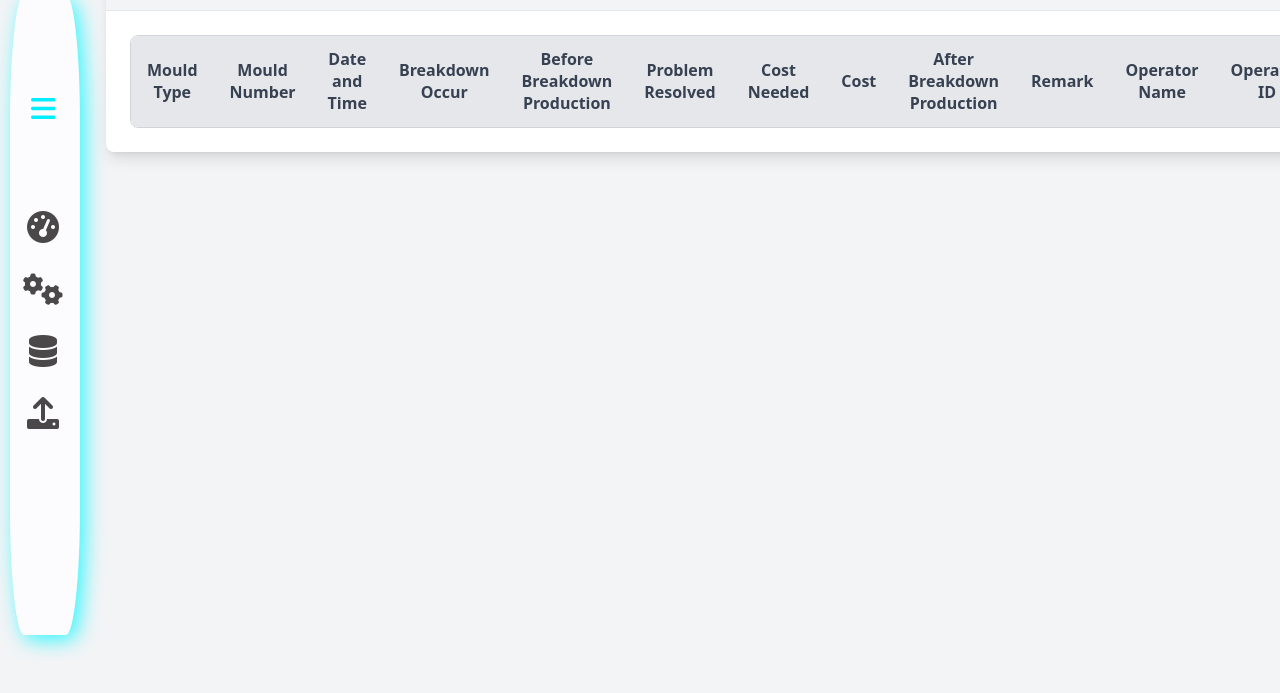
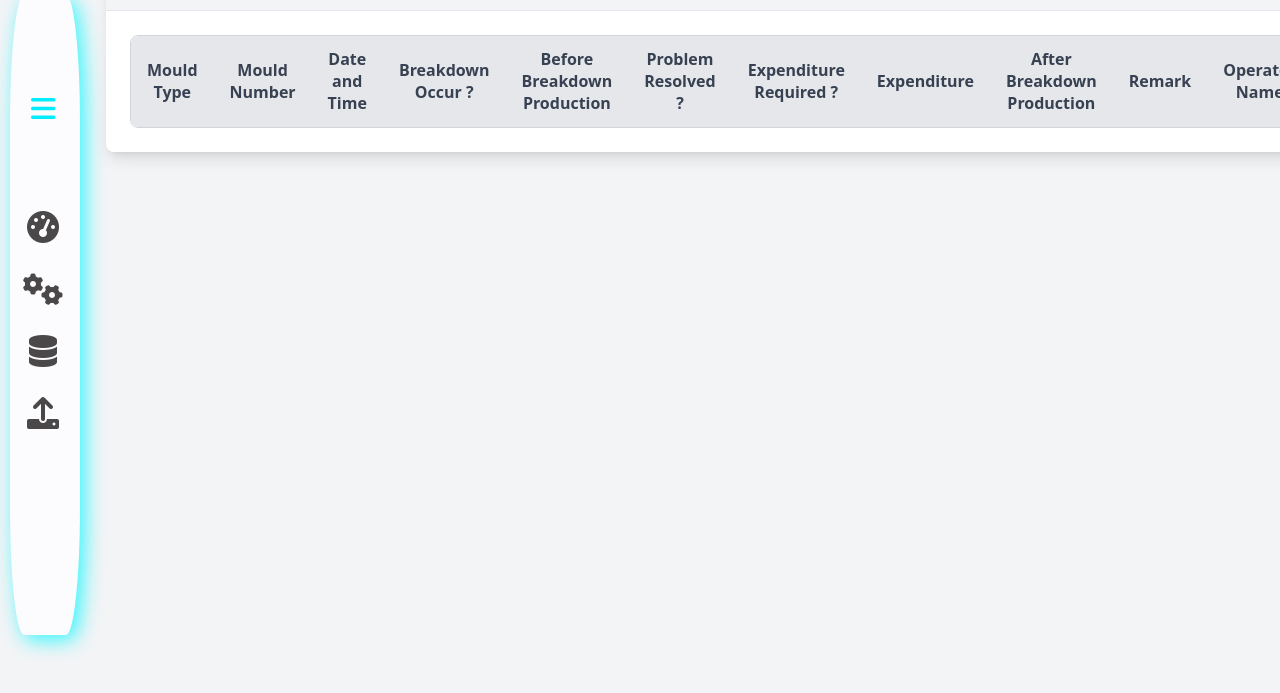
Before and after one commit to KJInnovateX/Mould-Information-Management-System, a website: page public/viewData.html in a window 1280 px wide. Shown: the part 99-792 px from the top of the page. Drawn offline with nearby package versions, Linux system fonts and the light colour scheme.

Commit message:
Update viewData.html

```diff
--- a/public/viewData.html
+++ b/public/viewData.html
@@ -216,11 +216,11 @@ main {
                                     <th class="py-2 md:py-3 px-2 md:px-4 border-b">Mould Type</th>
                                     <th class="py-2 md:py-3 px-2 md:px-4 border-b">Mould Number</th>
                                     <th class="py-2 md:py-3 px-2 md:px-4 border-b">Date and Time</th>
-                                    <th class="py-2 md:py-3 px-2 md:px-4 border-b">Breakdown Occur</th>
+                                    <th class="py-2 md:py-3 px-2 md:px-4 border-b">Breakdown Occur ?</th>
                                     <th class="py-2 md:py-3 px-2 md:px-4 border-b">Before Breakdown Production</th>
-                                    <th class="py-2 md:py-3 px-2 md:px-4 border-b">Problem Resolved</th>
-                                    <th class="py-2 md:py-3 px-2 md:px-4 border-b">Cost Needed</th>
-                                    <th class="py-2 md:py-3 px-2 md:px-4 border-b">Cost</th>
+                                    <th class="py-2 md:py-3 px-2 md:px-4 border-b">Problem Resolved ?</th>
+                                    <th class="py-2 md:py-3 px-2 md:px-4 border-b">Expenditure Required ?</th>
+                                    <th class="py-2 md:py-3 px-2 md:px-4 border-b">Expenditure</th>
                                     <th class="py-2 md:py-3 px-2 md:px-4 border-b">After Breakdown Production</th>
                                     <th class="py-2 md:py-3 px-2 md:px-4 border-b">Remark</th>
                                     <th class="py-2 md:py-3 px-2 md:px-4 border-b">Operator Name</th>
```
